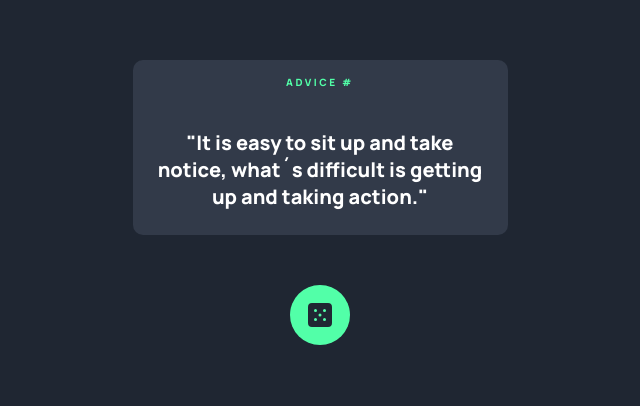
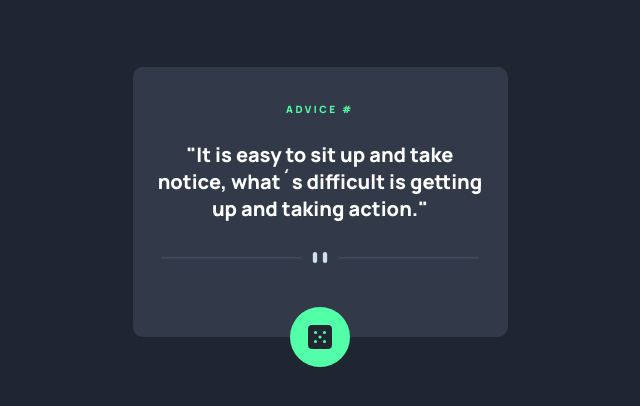
Before and after one commit to DaniDhax/fm-advice-generator-app, a plain HTML site: page index.html in a window 1280 px wide. Shown: the part 198-604 px from the top of the page, without its empty margins (320-960 px from the left). Drawn offline with Linux system fonts and the light colour scheme.

Commit message:
Design 3

```diff
--- a/index.html
+++ b/index.html
@@ -9,11 +9,9 @@
 </head>
 <body>
   <div class="container">
-    <p id="advice-id">ADVICE # <span id="advice-id-number"></span> </p>
-    <p id="advice-text">"It is easy to sit up and take notice, what´s difficult is getting up and taking action."</p>
-  </div>
-
-  <div>
+    <p id="advice-id">ADVICE #<span id="advice-id-number"></span> </p>
+    <p class="advice-text">"<span id="advice-text">It is easy to sit up and take notice, what´s difficult is getting up and taking action.</span>"</p>
+    <div class="pattern-divider"></div>
     <button id="btn-nueva-cita">
       <img src="./images/icon-dice.svg" alt="">
     </button>
--- a/style.css
+++ b/style.css
@@ -1,4 +1,4 @@
-@import url('https://fonts.googleapis.com/css2?family=Manrope:wght@800&display=swap');
+@import url("https://fonts.googleapis.com/css2?family=Manrope:wght@800&display=swap");
 
 :root {
   /* COLOR *
@@ -14,7 +14,6 @@
   /* ? FONTS */
   --ff-manrope: "Manrope", sans-serif;
 }
-
 
 * {
   margin: 0;
@@ -37,23 +36,32 @@ body {
   background-color: var(--dark-blue);
 }
 
-
 .container {
   border-radius: 10px;
-  width: 375px;
+  width: 300px;
   background-color: var(--dark-grayish-blue);
+  display: flex;
+  flex-direction: column;
+  align-items: center;
+  justify-content: center;
 }
 
 #advice-id {
   color: var(--neon-green);
   letter-spacing: 0.25rem;
-  padding: 15px 0;
+  padding-top: 35px;
 }
 
-#advice-text {
+.advice-text {
   color: white;
   font-size: 2rem;
   padding: 25px 20px;
+}
+
+.pattern-divider {
+  height: 20px;
+  width: 85%;
+  background: url(./images/pattern-divider-desktop.svg) no-repeat center center / contain;
 }
 
 #btn-nueva-cita {
@@ -61,23 +69,22 @@ body {
   height: 60px;
   border: none;
   border-radius: 50%;
-  margin-top: 50px;
+  margin-top: 10px;
   background-color: var(--neon-green);
   cursor: pointer;
   display: flex;
   align-items: center;
   justify-content: center;
+  position: relative;
+  top: 30px;
 }
 
 #btn-nueva-cita:hover {
   box-shadow: 0px 0px 20px var(--neon-green);
 }
 
-
 @media (min-width: 900px) {
-
-
-
-
-
+  .container {
+    width: 375px;
+  }
 }
```
